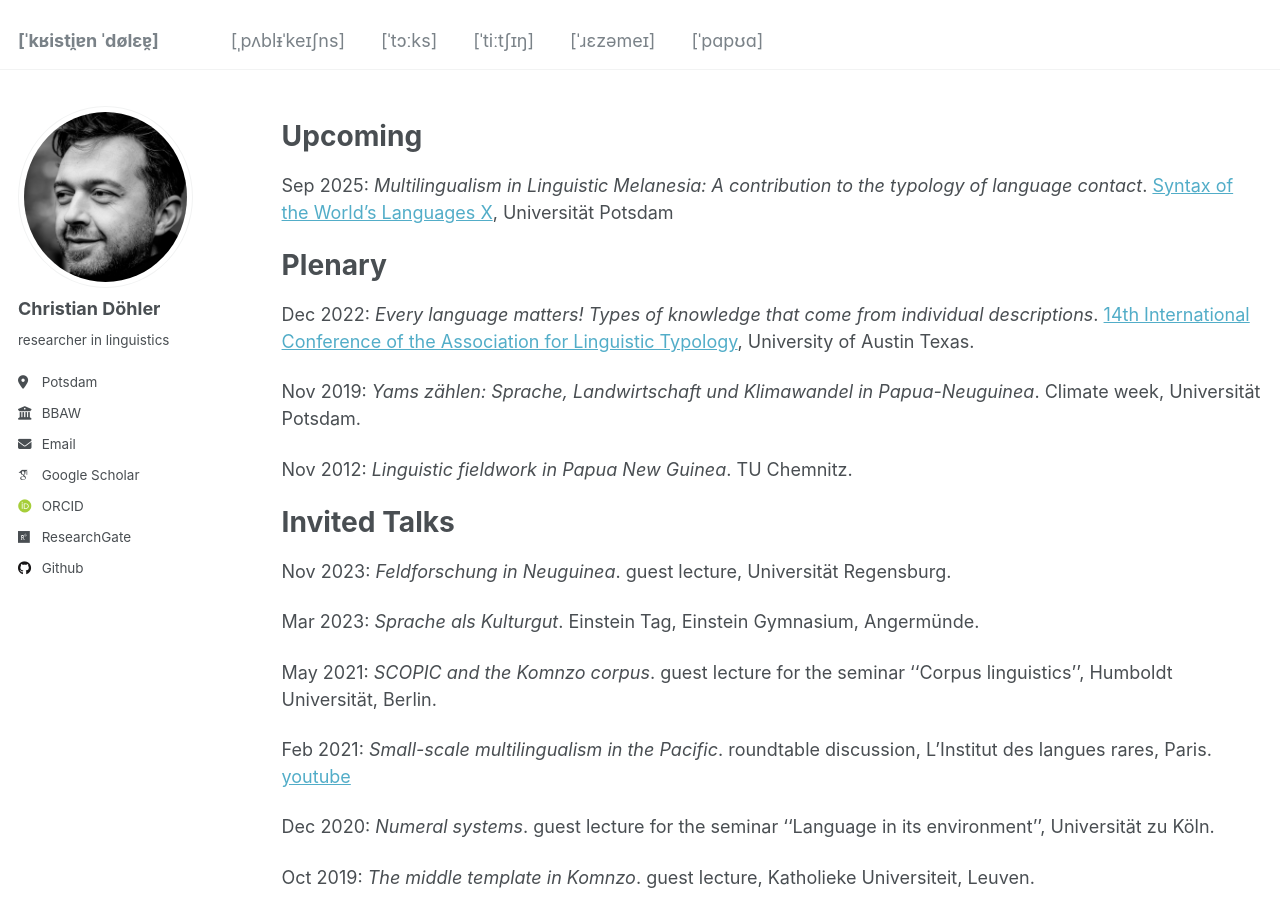
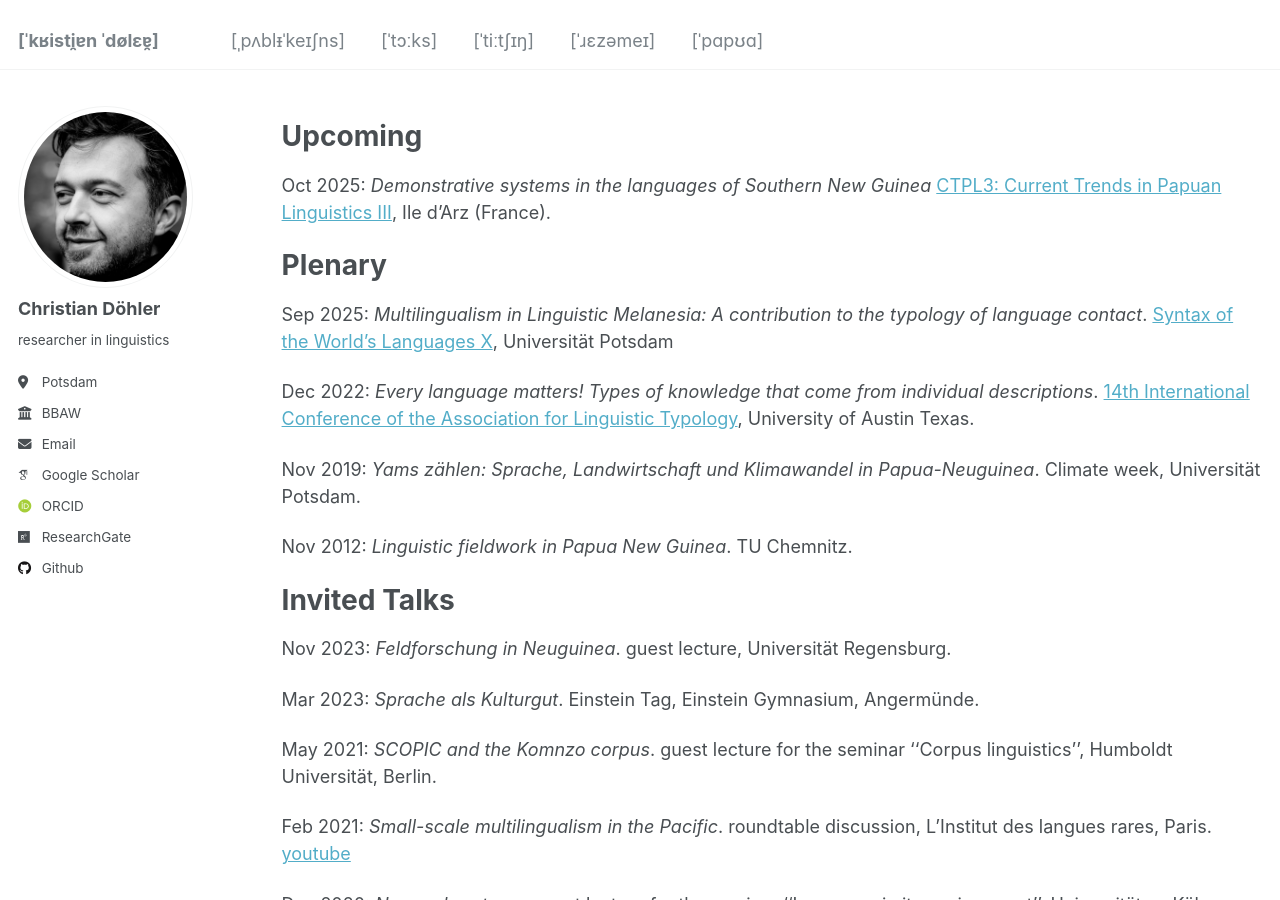
Before and after one commit to chrdoe/chrdoe.github.io, a Jekyll site: the page built from _pages/talks.md, in a window 1280 px wide and 900 px high. Built offline with Jekyll 4.4.1, drawn with Linux system fonts in a browser that asks for light colours; some web fonts are replaced.

Commit message:
Update talks.md

```diff
--- a/_pages/talks.md
+++ b/_pages/talks.md
@@ -8,10 +8,12 @@ author_profile: true
 Upcoming
 ====
 
-Sep 2025: *Multilingualism in Linguistic Melanesia: A contribution to the typology of language contact*. [Syntax of the World's Languages X](https://sites.google.com/view/swl-x/home), Universität Potsdam
+Oct 2025: *Demonstrative systems in the languages of Southern New Guinea* [CTPL3: Current Trends in Papuan Linguistics III](https://ctpl3.sciencesconf.org), Ile d'Arz (France).
 
 Plenary
 ====
+
+Sep 2025: *Multilingualism in Linguistic Melanesia: A contribution to the typology of language contact*. [Syntax of the World's Languages X](https://sites.google.com/view/swl-x/home), Universität Potsdam
 
 Dec 2022: *Every language matters! Types of knowledge that come from individual descriptions*. [14th International Conference of the Association for Linguistic Typology](https://sites.google.com/view/alt2022/program), University of Austin Texas.
 
```
